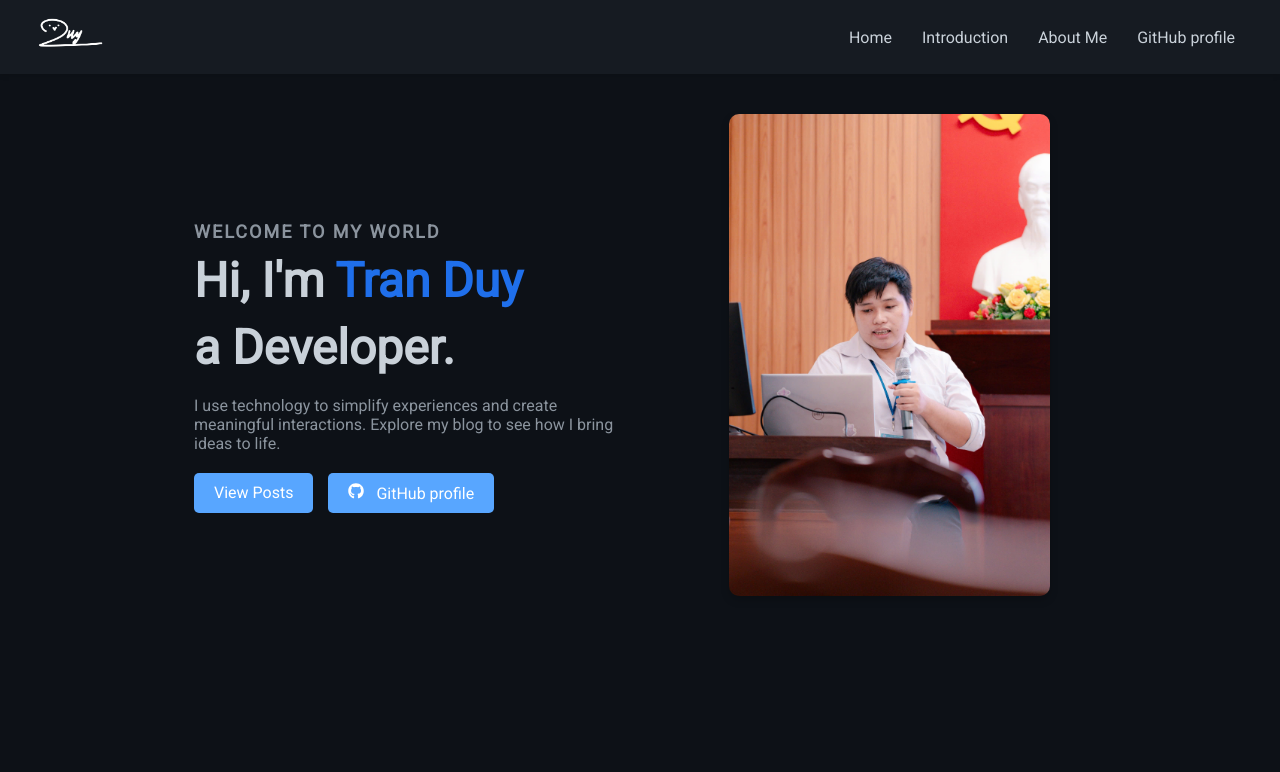
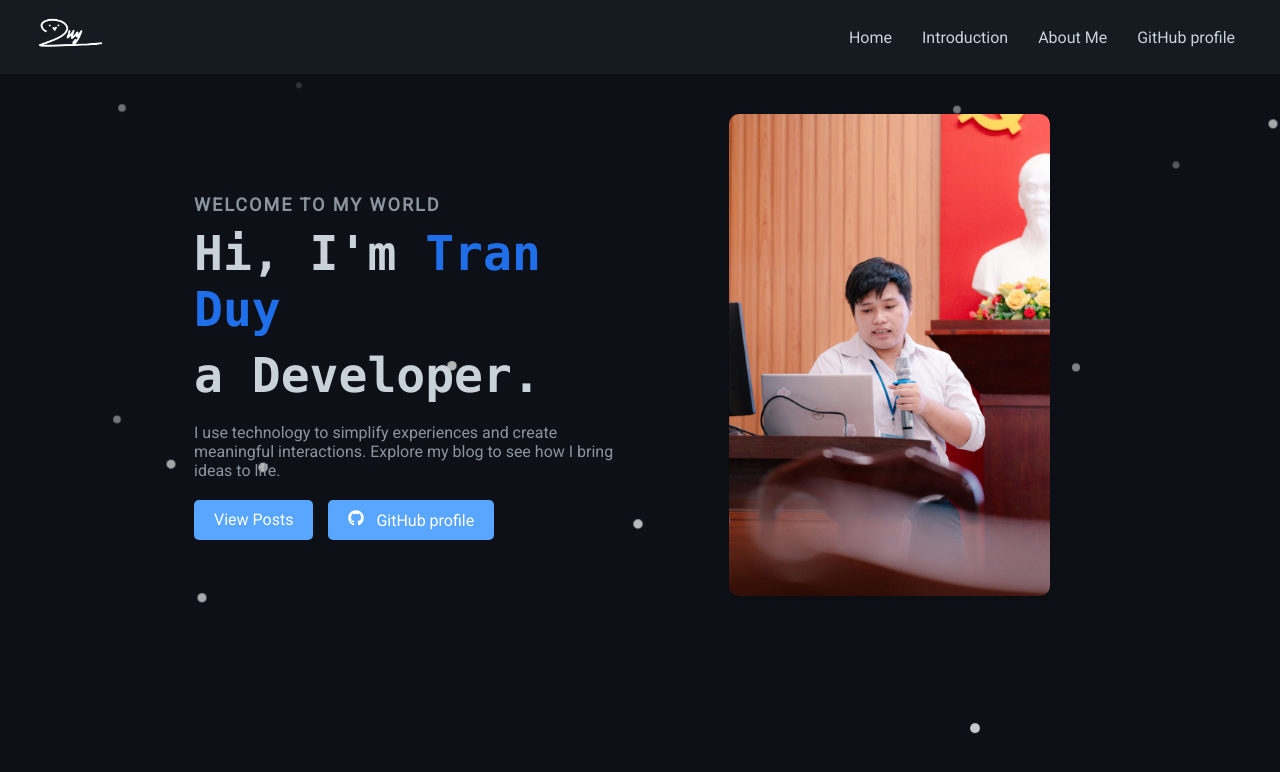
Before and after one commit to TQDuysuke/bloger, a React (Create React App) app: page / in a window 1280 px wide. Shown: the top 772 px of the page. Built offline with nearby package versions, Linux system fonts and the light colour scheme.

Commit message:
feat: Add particle animation effect to the App component; enhance HomePage with blinking cursor and logo styling

```diff
--- a/src/App.css
+++ b/src/App.css
@@ -18,6 +18,8 @@ body {
   padding: 0;
   background-color: var(--background-color);
   color: var(--text-color);
+  position: relative;
+  overflow: hidden;
 }
 
 .App {
@@ -276,3 +278,33 @@ button:hover {
 .home-buttons .btn:hover {
   background-color: var(--button-hover-bg-color);
 }
+
+.particle-container {
+  position: absolute;
+  top: 0;
+  left: 0;
+  width: 100%;
+  height: 100%;
+  z-index: -1;
+  pointer-events: none;
+}
+
+.particle {
+  position: absolute;
+  width: 10px;
+  height: 10px;
+  background-color: rgba(255, 255, 255, 0.8);
+  border-radius: 50%;
+  animation: particle-animation 10s linear infinite;
+}
+
+@keyframes particle-animation {
+  0% {
+    transform: translateY(0) scale(1);
+    opacity: 1;
+  }
+  100% {
+    transform: translateY(-100vh) scale(0.5);
+    opacity: 0;
+  }
+}
--- a/src/App.js
+++ b/src/App.js
@@ -34,6 +34,30 @@ function App() {
     const blob = new Blob([content], { type: 'text/markdown;charset=utf-8' });
     saveAs(blob, 'exported-content.md');
   };
+
+  useEffect(() => {
+    const particleContainer = document.createElement('div');
+    particleContainer.className = 'particle-container';
+    document.body.appendChild(particleContainer);
+
+    const createParticle = () => {
+      const particle = document.createElement('div');
+      particle.className = 'particle';
+      particle.style.top = `${Math.random() * 100}vh`;
+      particle.style.left = `${Math.random() * 100}vw`;
+      particle.style.animationDuration = `${Math.random() * 5 + 5}s`;
+      particleContainer.appendChild(particle);
+
+      setTimeout(() => particle.remove(), 10000);
+    };
+
+    const interval = setInterval(createParticle, 200);
+
+    return () => {
+      clearInterval(interval);
+      document.body.removeChild(particleContainer);
+    };
+  }, []);
 
   return (
     <Router>
--- a/src/components/HomePage.css
+++ b/src/components/HomePage.css
@@ -68,3 +68,20 @@
   border-radius: 10px;
   box-shadow: 0 4px 8px rgba(0, 0, 0, 0.2);
 }
+
+.homepage-logo {
+  width: 100px;
+  margin-bottom: 20px;
+}
+
+.blinking-cursor {
+  font-weight: bold;
+  color: #ffffff;
+  animation: blink 1s step-start infinite;
+}
+
+@keyframes blink {
+  50% {
+    opacity: 0;
+  }
+}
--- a/src/components/HomePage.jsx
+++ b/src/components/HomePage.jsx
@@ -2,17 +2,21 @@ import React from 'react';
 import { Link } from 'react-router-dom';
 import { FaGithub } from 'react-icons/fa'; // Import GitHub icon
 import './HomePage.css';
+import './VSCodeFont.css'; // Add this import for the blinking cursor effect and VS Code font
 import tranduyImage from '../pictures/tranduy.jpg'; // Import the image
+// import logoImage from '../pictures/logo.png'; // Import the logo
 
 const HomePage = () => {
   return (
     <div className="homepage">
       <div className="homepage-left">
+        {/* <img src={logoImage} alt="Logo" className="homepage-logo" /> Add logo */}
         <h2>WELCOME TO MY WORLD</h2>
-        <h1>
+        <h1 className="vscode-font">
           Hi, I'm <span className="highlight">Tran Duy</span>
+          <span className="blinking-cursor">|</span>
         </h1>
-        <h1>a Developer.</h1>
+        <h1 className="vscode-font">a Developer.</h1>
         <p>
           I use technology to simplify experiences and create meaningful interactions.
           Explore my blog to see how I bring ideas to life.
--- /dev/null
+++ b/src/components/VSCodeFont.css
@@ -0,0 +1,3 @@
+.vscode-font {
+  font-family: 'Consolas', 'Courier New', monospace;
+}
```
